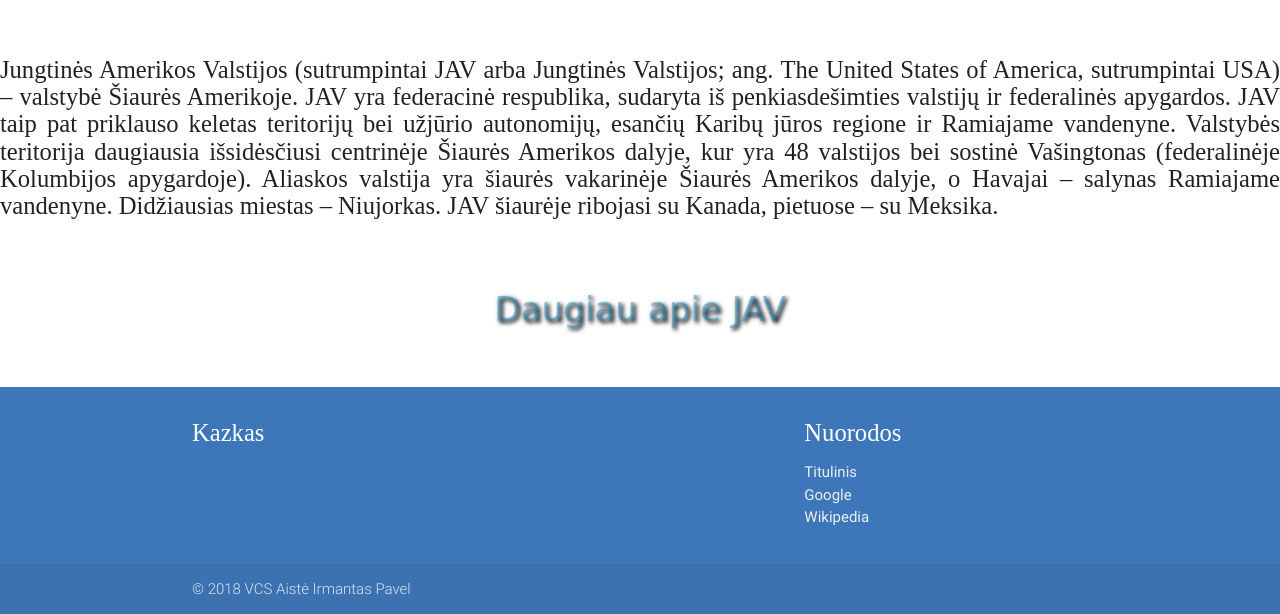
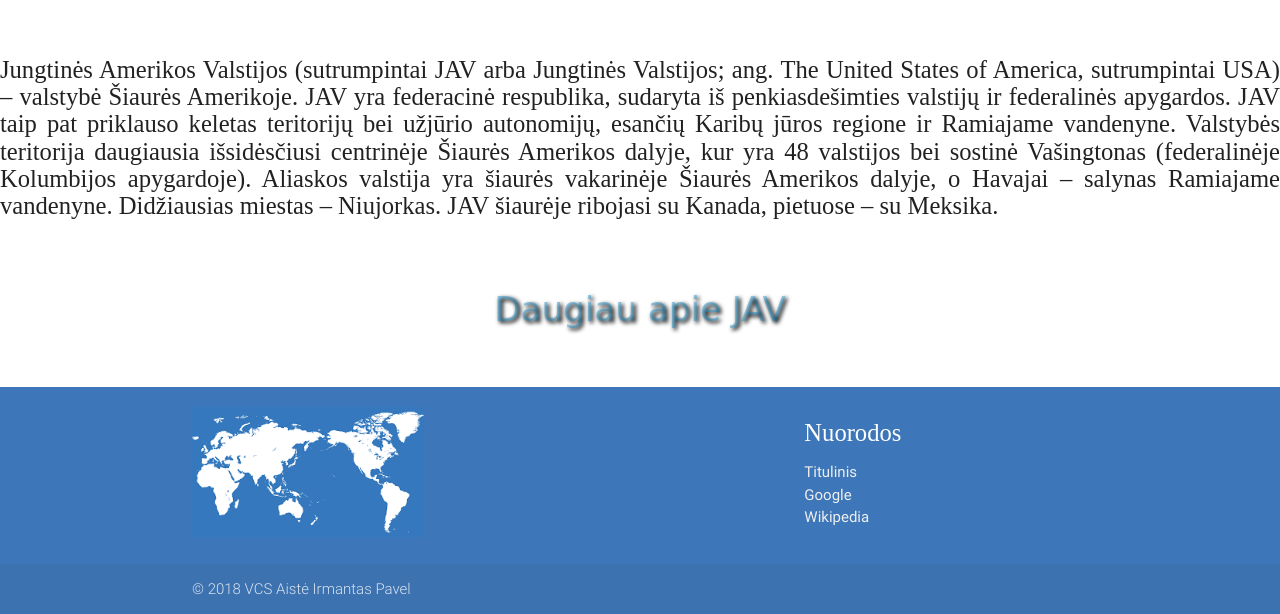
Before and after one commit to AisteBa/kelioniu_puslapis, a plain HTML site: page JAV.html in a window 1280 px wide. Shown: the part 1114-1728 px from the top of the page. Drawn offline with nearby package versions, Linux system fonts and the light colour scheme.

Commit message:
zemelapis_footeris_2puslapis

```diff
--- a/JAV.html
+++ b/JAV.html
@@ -69,13 +69,14 @@
 
   </main>
 
-  <footer>
-    <footer class="page-footer">
+  <footer class="page-footer">
       <div class="container">
         <div class="row">
-          <div class="col l6 s12">
-            <h5 class="white-text">Kazkas</h5>
-            <!--<p class="grey-text text-lighten-4">You can use rows and columns here to organize your footer content.</p>-->
+          <div class="col l6 s12" >
+            <div id="imgContainer">
+           <img src="images/world2.png"/>
+          </div>
+            <!-- <p class="grey-text text-lighten-4">You can use rows and columns here to organize your footer content.</p>-->
           </div>
           <div class="col l4 offset-l2 s12">
             <h5 class="white-text">Nuorodos</h5>
@@ -101,7 +102,6 @@
         </div>
       </div>
     </footer>
-  </footer>
 
   <!--Import jQuery before materialize.js-->
   <script type="text/javascript" src="https://code.jquery.com/jquery-3.2.1.min.js"></script>
```
Also changed, not shown: Australija.html (+14 -8 lines), Uzsakymas.html (+4 -2 lines), ŠriLanka.html (+14 -8 lines).
